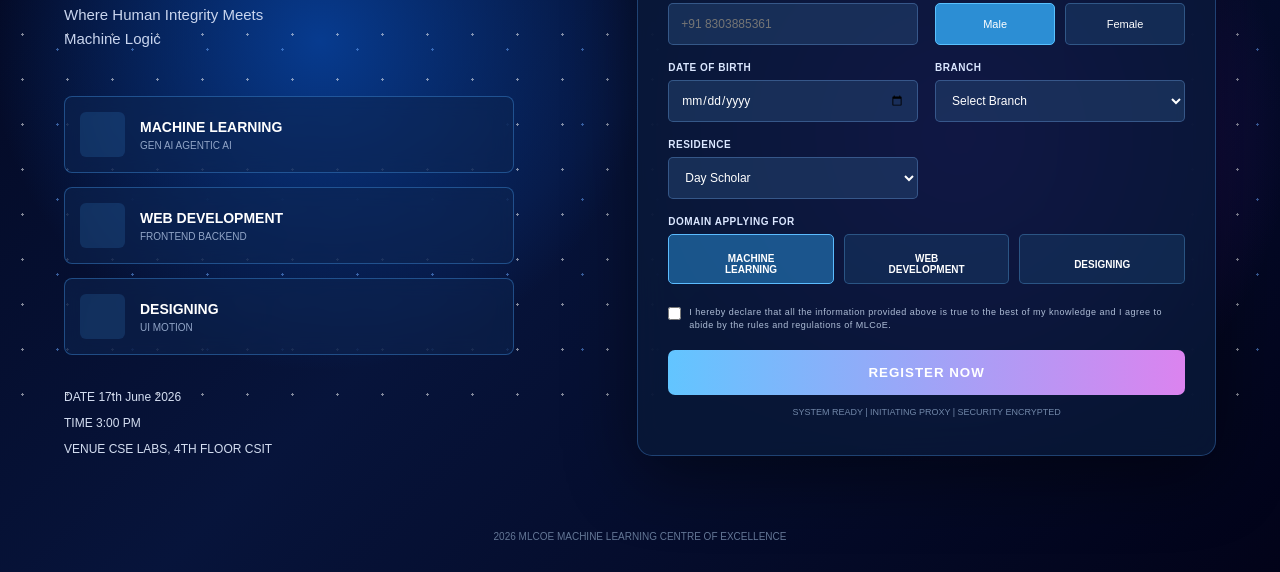
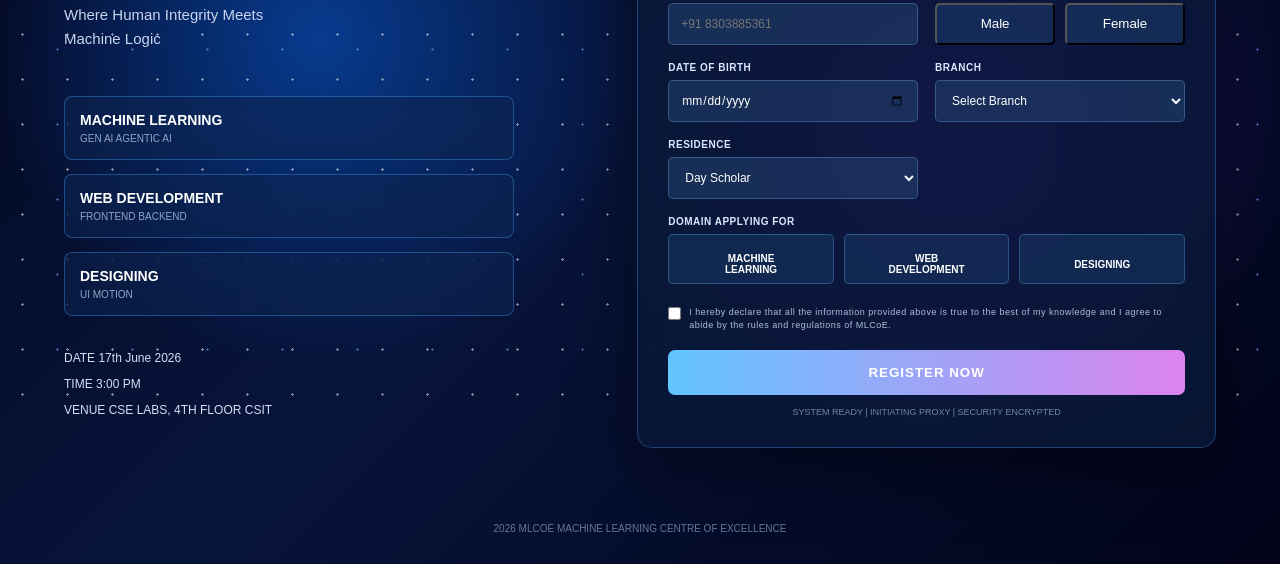
Before and after one commit to vivek-soni-web/Registration-form, a plain HTML site: page index.html in a window 1280 px wide. Shown: the part 393-965 px from the top of the page. Drawn offline with Linux system fonts and the light colour scheme.

Commit message:
Update project

```diff
--- a/index.html
+++ b/index.html
@@ -40,7 +40,6 @@
       <div class="domains">
 
         <div class="domain">
-          <div class="icon"></div>
           <div>
             <h3>MACHINE LEARNING</h3>
             <p>GEN AI AGENTIC AI</p>
@@ -48,7 +47,6 @@
         </div>
 
         <div class="domain">
-          <div class="icon"></div>
           <div>
             <h3>WEB DEVELOPMENT</h3>
             <p>FRONTEND BACKEND</p>
@@ -56,7 +54,6 @@
         </div>
 
         <div class="domain">
-          <div class="icon"></div>
           <div>
             <h3>DESIGNING</h3>
             <p>UI MOTION</p>
@@ -84,7 +81,7 @@
           </p>
         </div>
 
-        <div class="form-icon"></div>
+
 
       </div>
 
--- a/style.css
+++ b/style.css
@@ -240,16 +240,8 @@
       flex: 1;
       height: 42px;
       border-radius: 5px;
-      border: 1px solid rgba(100, 170, 230, 0.35);
       background: rgba(30, 65, 110, 0.5);
       color: white;
-      cursor: pointer;
-      font-size: 11px;
-    }
-
-    .gender button.active {
-      background: #2c8ed4;
-      border-color: #59c1ff;
     }
 
     .domains-select {
@@ -275,8 +267,7 @@
     }
 
     .domain-buttons button:hover,
-    .domain-buttons button.active {
-      background: rgba(45, 147, 221, 0.5);
+    .domain-buttons {
       border-color: #5bbcff;
     }
 
```
